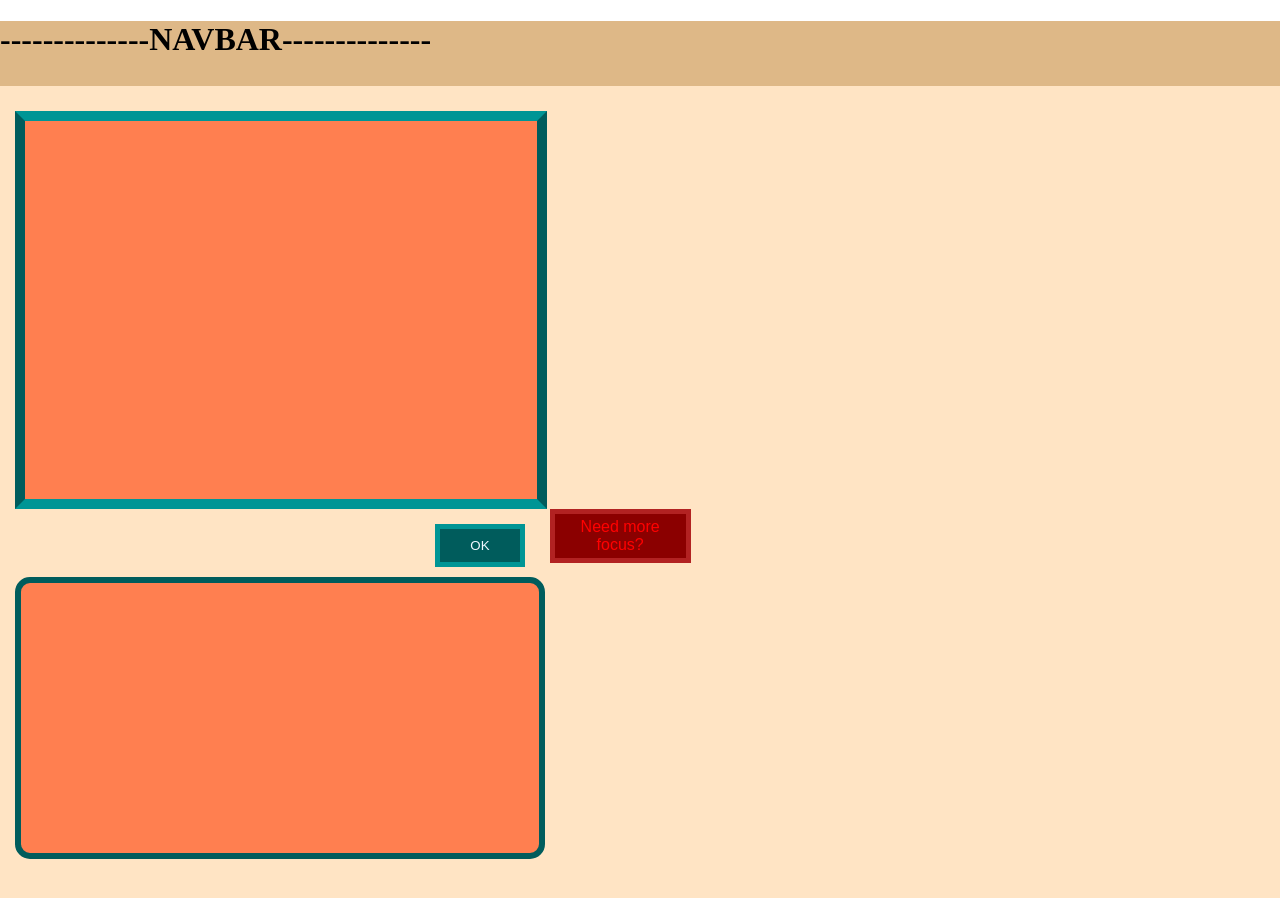
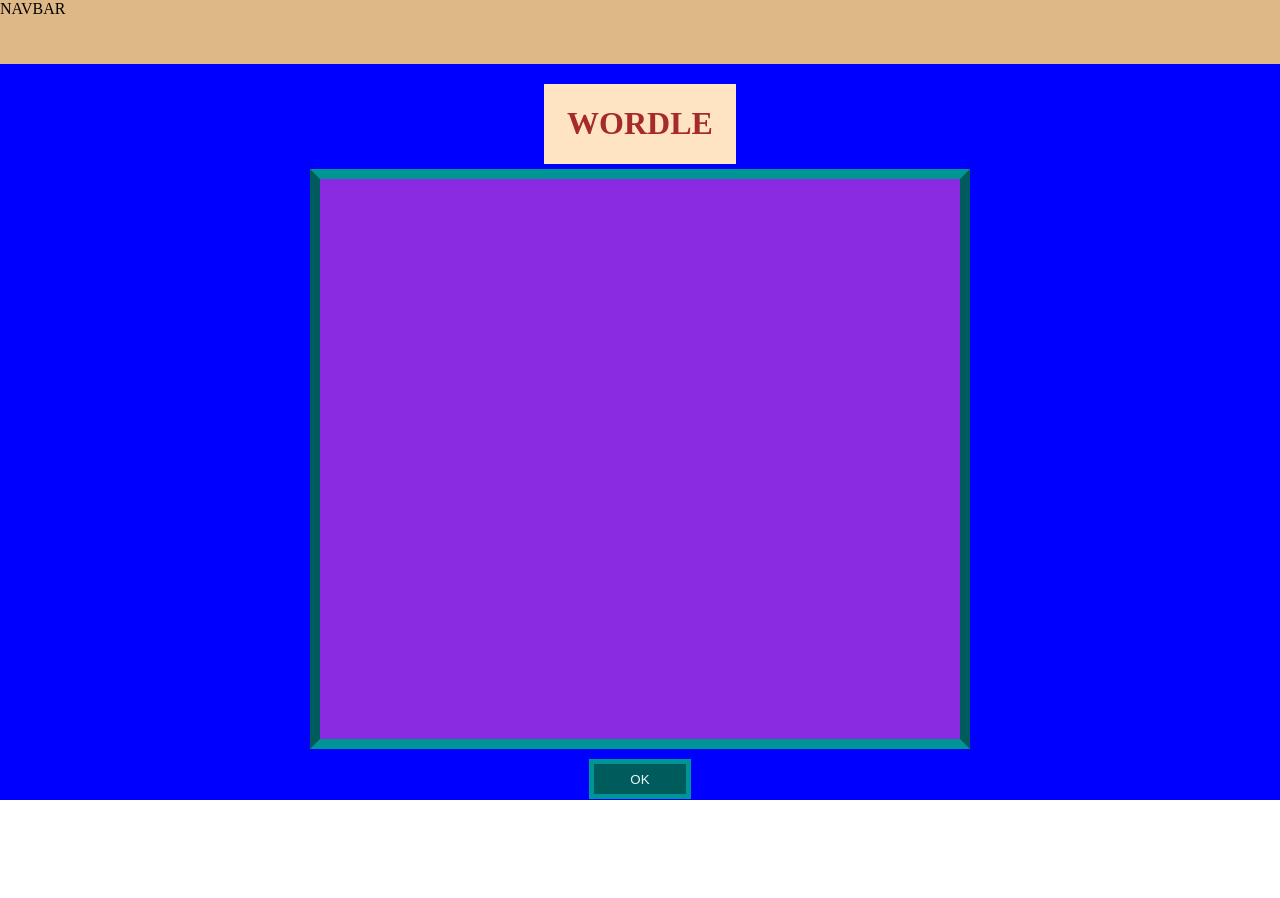
Before and after one commit to ii7102/DragonHack2024, an Angular app in the folder angular-project/: page / in a window 1280 px wide. Shown: the top 898 px of the page. After the commit the page ends 800 px from the top, so only its background shows below. Built offline with nearby package versions, Linux system fonts and the light colour scheme.

Commit message:
versus page update

```diff
--- a/angular-project/src/app/app.component.html
+++ b/angular-project/src/app/app.component.html
@@ -1 +1 @@
-<app-helper-page></app-helper-page>
+<app-versus-page></app-versus-page>
--- a/angular-project/src/app/versus-page/versus-page.component.css
+++ b/angular-project/src/app/versus-page/versus-page.component.css
@@ -0,0 +1,57 @@
+.main_container {
+    background-color: blue;
+    width: 100%;
+    height: 100%;
+    align-items: center;
+    display: flex;
+    /* justify-content: space-between; */
+    flex-direction: column;
+}
+
+.navbar {
+    width: 100%;
+    height: 8%;
+    background-color: burlywood;
+    margin-bottom: 10px;
+    margin-top:0;
+}
+
+.game_name_container {
+    margin-bottom: 5px;
+    margin-top: 10px;
+    height: 10%;
+    width: 15%;
+    top: 15%;
+    background-color: bisque;
+    text-align: center;
+    color: brown;
+}
+
+
+.game_container {
+    margin-top: 0px;
+    height: 70%;
+    width: 50%;
+    margin-bottom: 10px;
+    border: 5px solid navy;
+    border-bottom-width: 10px;
+    border-bottom-color: #009595;
+    border-top-width: 10px;
+    border-top-color: #009595;
+    border-left-width: 10px;
+    border-left-color: #005C5C;
+    border-right-width: 10px;
+    border-right-color: #005C5C;
+
+    background-color: blueviolet;
+}
+
+#button_submit_answer {
+    height: 5%;
+    width: 8%;
+    text-align: center;
+    background-color: #005C5C;
+    color: aliceblue;
+    border: 5px solid;
+    border-color: #009595;
+}
--- a/angular-project/src/app/versus-page/versus-page.component.html
+++ b/angular-project/src/app/versus-page/versus-page.component.html
@@ -1 +1,13 @@
-<p>versus-page works!</p>
+<div class="main_container">
+    <div class="navbar">NAVBAR</div>
+
+    <div class="game_name_container">
+        <h1 class="naslov">WORDLE</h1>
+    </div>
+
+    <div class="game_container">
+
+    </div>
+
+    <button id="button_submit_answer" onclick="submit">OK</button>
+</div>
```
